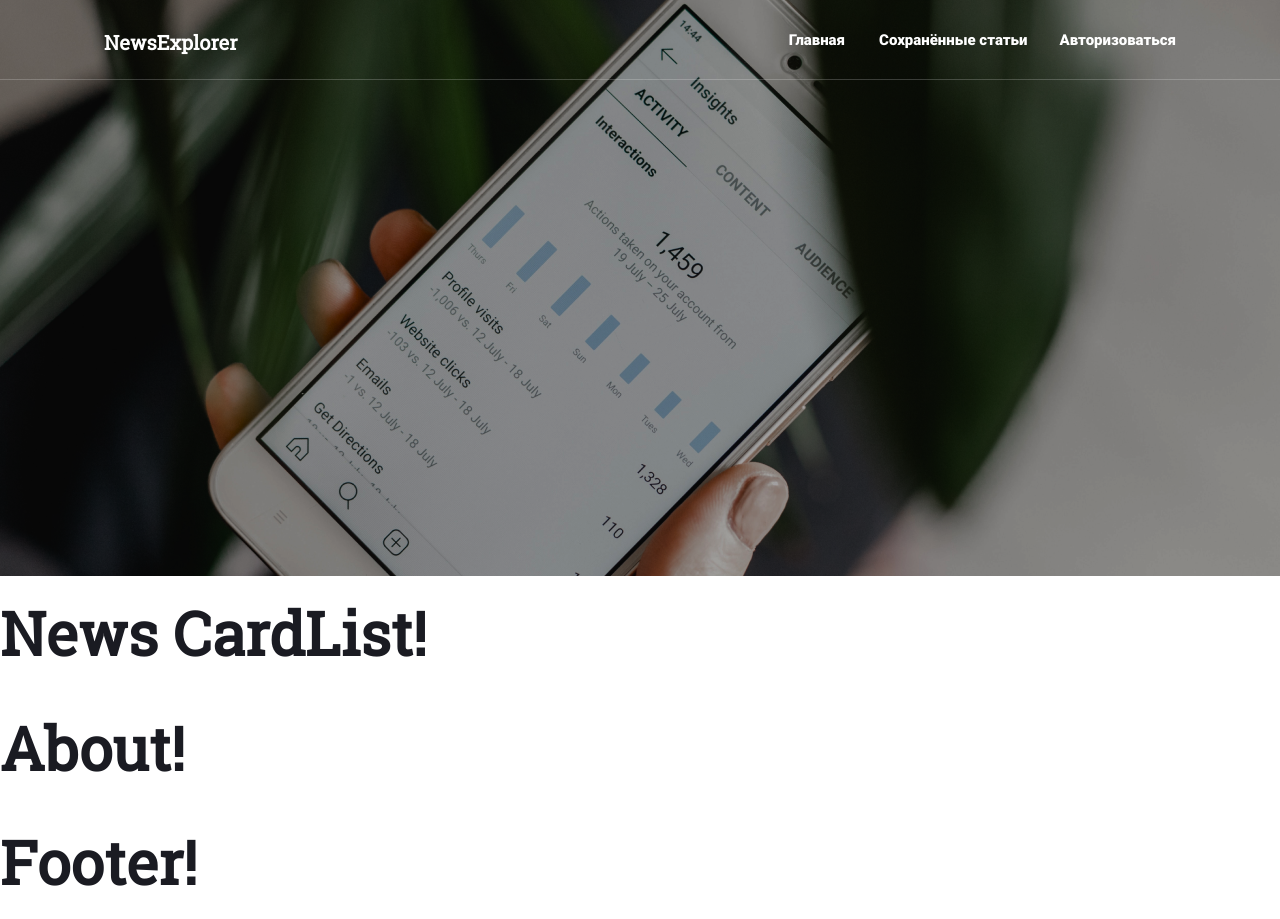
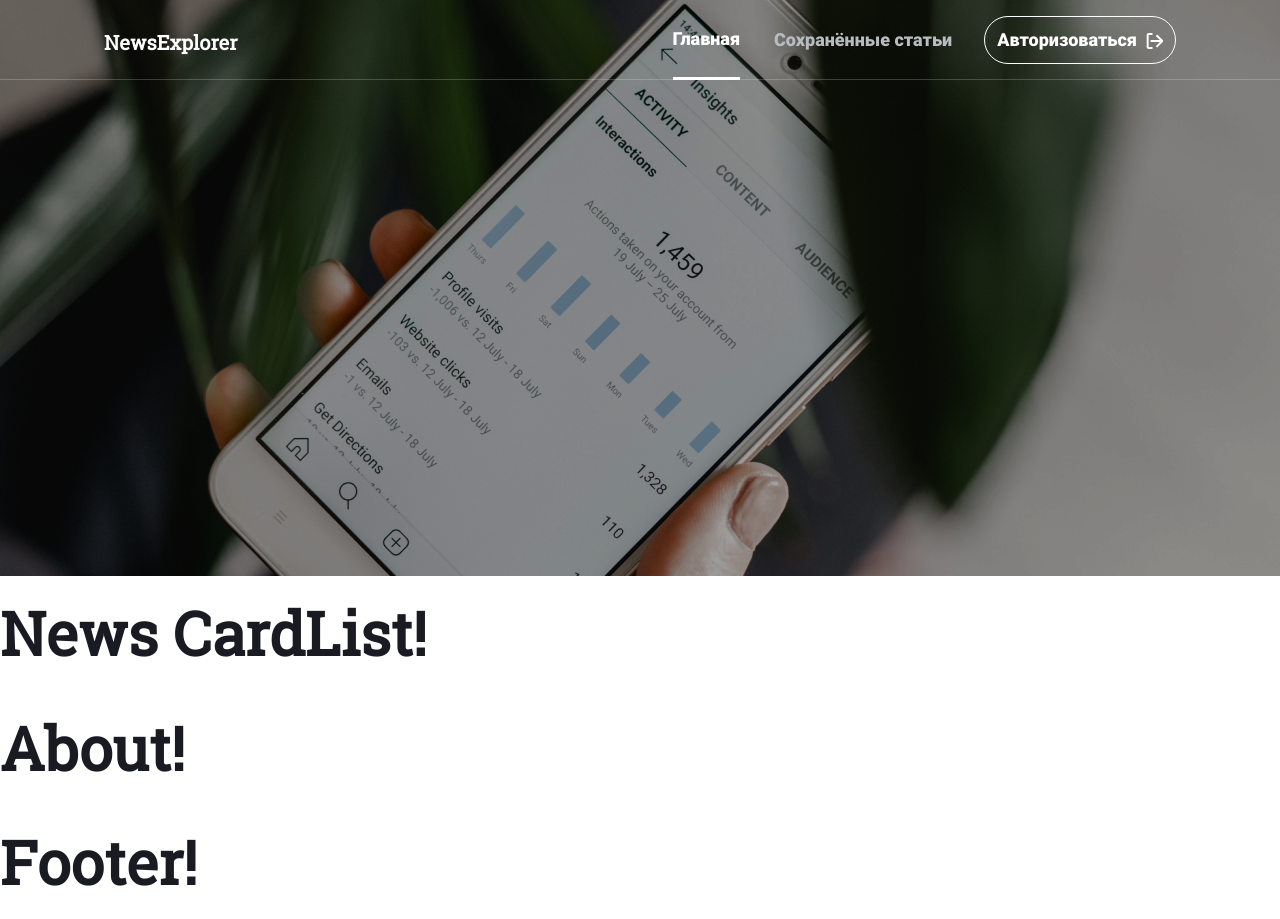
Before and after one commit to MaximStovba/news-explorer-frontend, a React (Create React App) app: page / in a window 1280 px wide. Built offline with nearby package versions, Linux system fonts and the light colour scheme.

Commit message:
компонент Navigation

```diff
--- a/src/components/Navigation/Navigation.css
+++ b/src/components/Navigation/Navigation.css
@@ -1,11 +1,5 @@
 .navigation {
   margin-right: 104px;
-  font-family: Roboto;
-  font-style: normal;
-  font-weight: 500;
-  font-size: 10px;
-  line-height: 24px;
-  color: #FFFFFF;
   /* расположение в сетке header */
   grid-column: 2/3;
   grid-row: 1;
@@ -33,6 +27,24 @@
 
 .navigation__link {
   margin: 0;
+  /* стилизация ссылки */
+  font-family: Roboto;
+  font-style: normal;
+  font-weight: 500;
+  font-size: 18px;
+  line-height: 24px;
+  color: #B6BCBF;
+  text-decoration: none;
+}
+
+.navigation__link_hide {
+  display: none;
+}
+
+.navigation__link_status_active {
+  line-height: 77px;
+  color: #FFFFFF;
+  border-bottom: 3px white solid;
 }
 
 .navigation__link_type_main {
@@ -48,7 +60,39 @@
 }
 
 .navigation__btn {
-  margin: 0;
   /* расположение в сетке navigation */
   grid-area: navigation__btn;
+  /* стилизация кнопки */
+  padding: 0 12px 0 12px;
+  width: auto;
+  height: 48px;
+  background-color: transparent;
+  border: 1px solid #FFFFFF;
+  box-sizing: border-box;
+  border-radius: 100px;
+  /* надпись кнопки */
+  text-align: center;
+  font-family: Roboto;
+  font-style: normal;
+  font-weight: 500;
+  font-size: 18px;
+  line-height: 24px;
+  color: #FFFFFF;
 }
+
+.navigation__btn_logout {
+  position: relative;
+  text-align: left;
+  padding-right: 38px;
+}
+
+.navigation__btn_logout:after {
+  content: '';
+  position: absolute;
+  width: 17.41px;
+  height: 16px;
+  background-image: url(../../images/logout.svg);
+  background-position: center;
+  right: 12px;
+  top: 16px;
+}
--- a/src/components/Navigation/Navigation.js
+++ b/src/components/Navigation/Navigation.js
@@ -5,11 +5,11 @@ import './Navigation.css';
 
 function Navigation() {
   return (
-    <div className="navigation navigation_status_signin">
-      <h2 className="navigation__link navigation__link_type_main">Главная</h2>
-      <h2 className="navigation__link navigation__link_type_article">Сохранённые&nbsp;статьи</h2>
-      <h2 className="navigation__btn">Авторизоваться</h2>
-    </div>
+    <nav className="navigation navigation_status_signin">
+      <a href="/" className="navigation__link navigation__link_type_main navigation__link_status_active">Главная</a>
+      <a href="/" className="navigation__link navigation__link_type_article">Сохранённые&nbsp;статьи</a>
+      <button type="button" className="navigation__btn navigation__btn_logout">Авторизоваться</button>
+    </nav>
   );
 }
 
```
Also changed, not shown: src/images/logout.svg (added).
